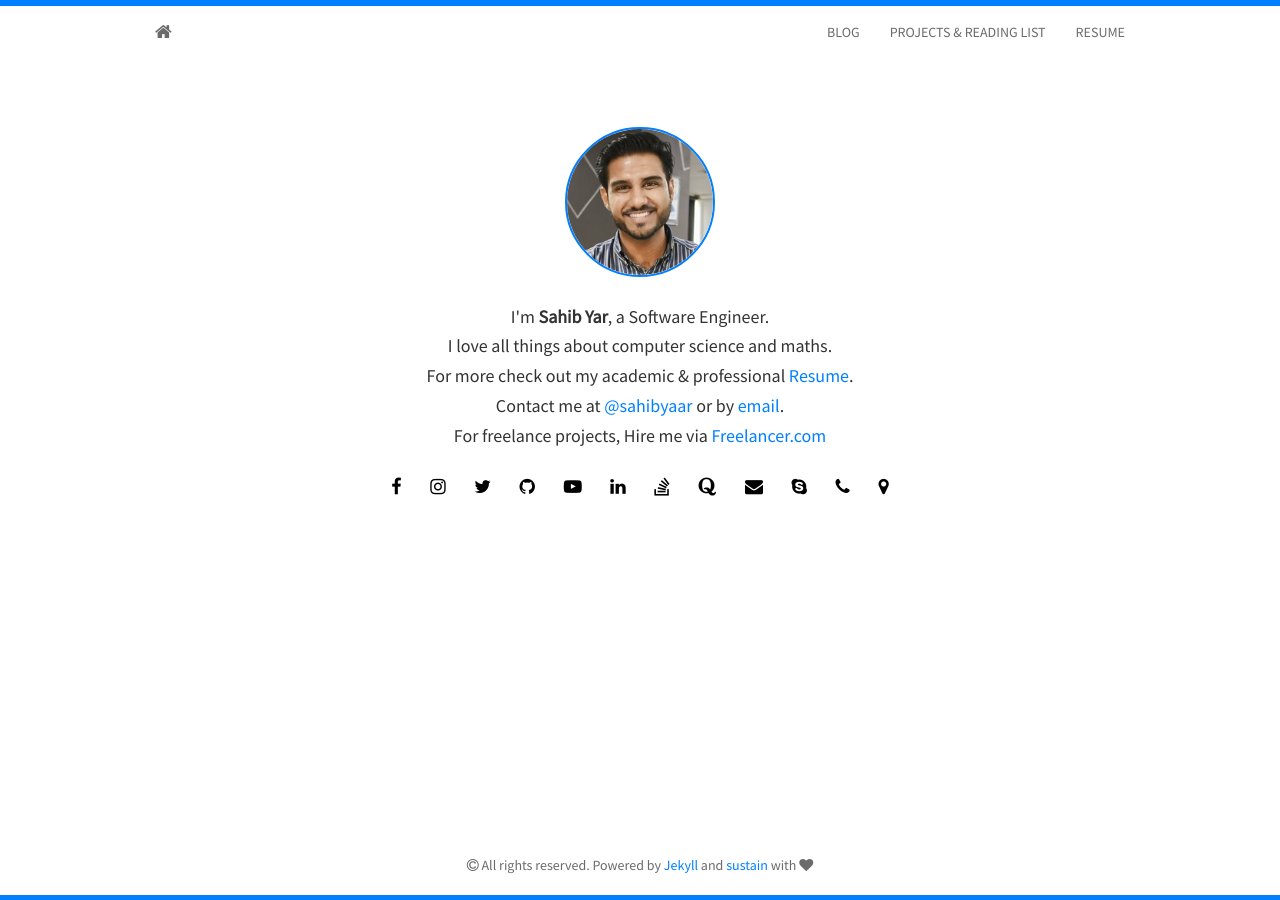
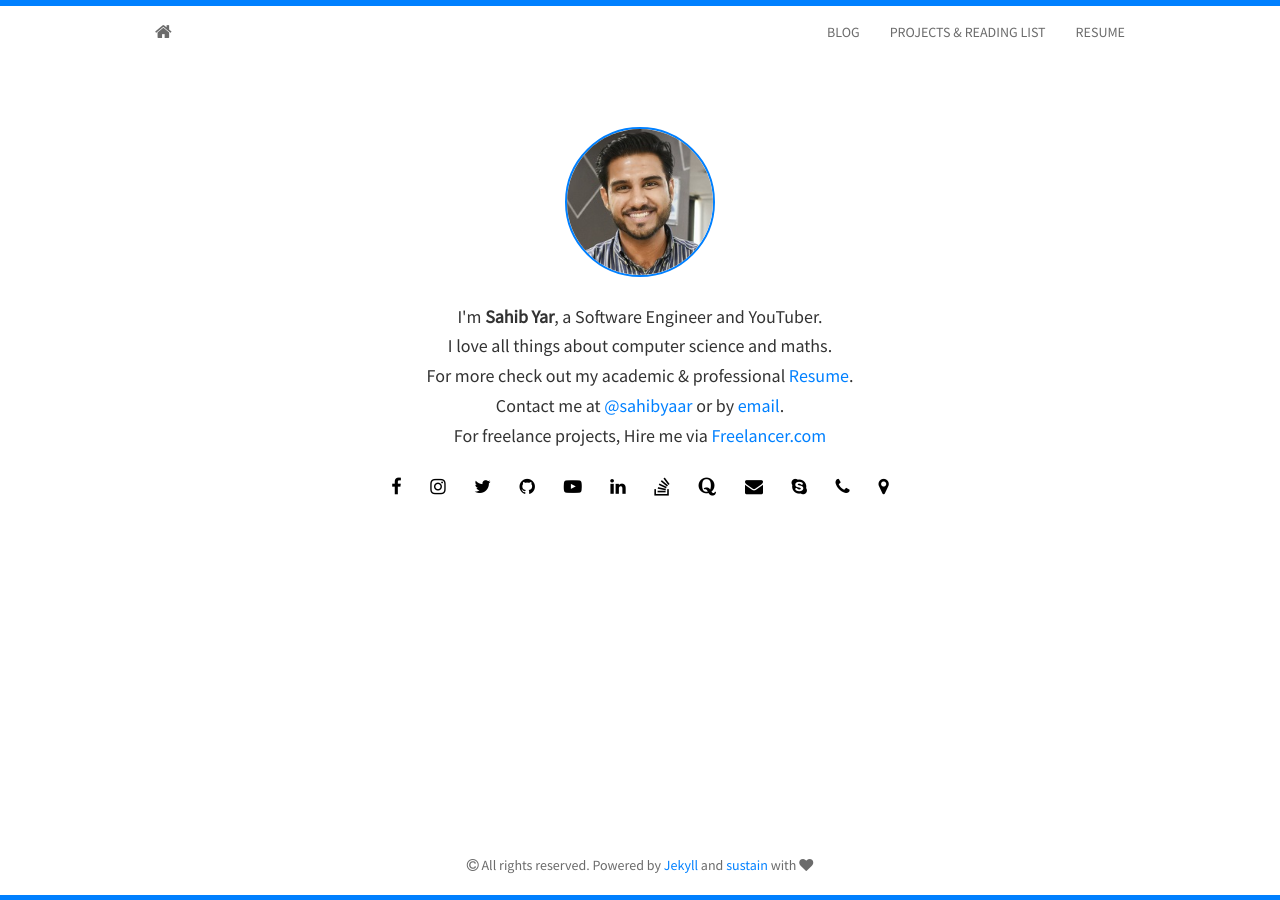
Before and after one commit to SahibYar/SahibYar.github.io, a Jekyll site: the page built from index.html, in a window 1280 px wide. Built offline with Jekyll 4.4.1, drawn with Linux system fonts in a browser that asks for light colours; nearby versions of some CDN libraries; the list of posts is cut into pages by our own code.

Commit message:
Update index.html

```diff
--- a/index.html
+++ b/index.html
@@ -7,7 +7,7 @@
 	  <div class="avatar">
 		<img class="img-circle me" src="{{ site.baseurl }}static/img/{{ site.avatar }}" alt="Responsive image">
 	  </div>
-	  <h4>I'm <strong>{{ site.author }}</strong>, a Software Engineer.</h4>
+	  <h4>I'm <strong>{{ site.author }}</strong>, a Software Engineer and YouTuber.</h4>
 	  <h4>I love all things about computer science and maths.</h4>
 	  <!-- <h4>Have a look at some of my working <a href="{{ site.baseurl }}projects.html"> projects</a>.</h4> -->
 	  <h4>For more check out my academic &amp; professional <a href="http://sahibyar.github.io/vitae">Resume</a>.</h4>
```
